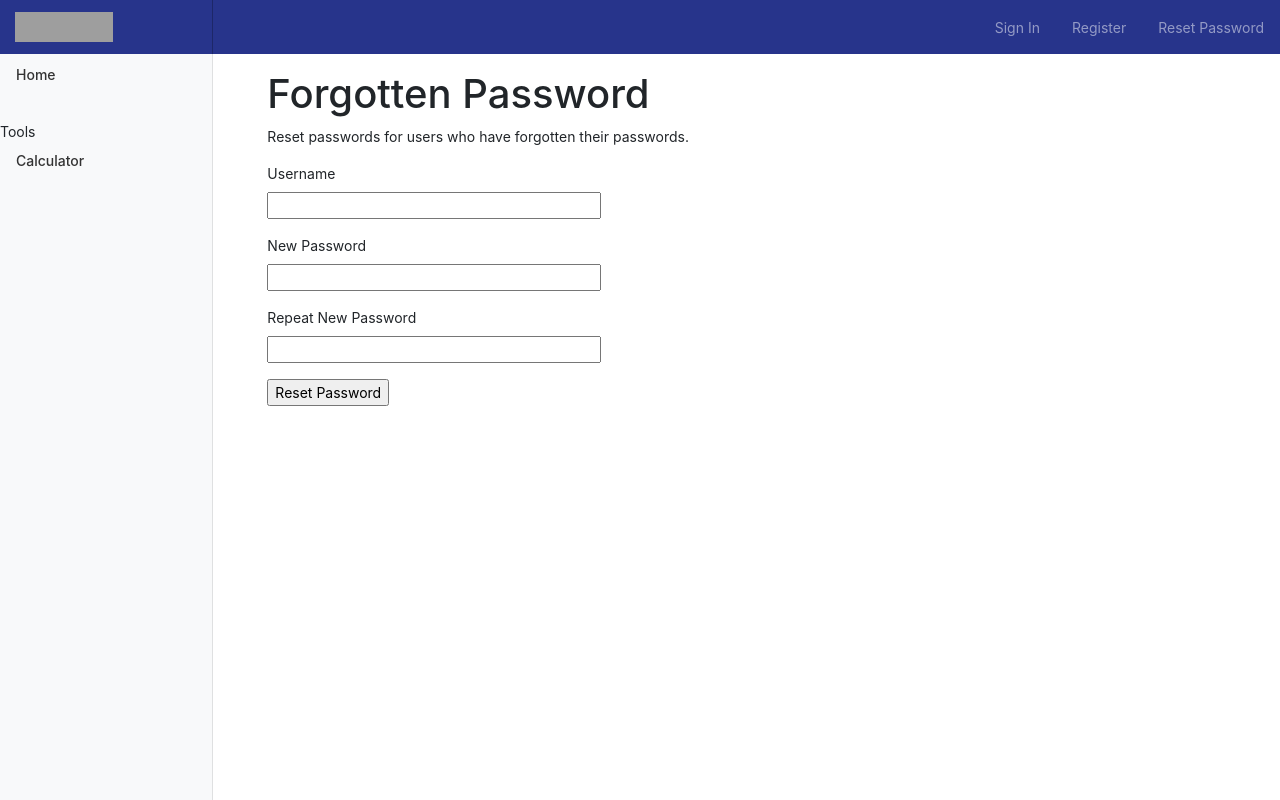
After one commit to deanvains/Modelling-Returns-On-Funds, a Flask app: page /adminreset in a window 1280 px wide. The commit adds this page. Run offline with Flask 2, Linux system fonts and the light colour scheme; some libraries are stand-ins or nearby versions; grey boxes are pictures that could not be loaded.

Commit message:
Admin forgotten password

```diff
--- a/app/forms.py
+++ b/app/forms.py
@@ -48,10 +48,17 @@ class RegistrationForm(FlaskForm):
 
 class ResetPassword(FlaskForm):
 	username = StringField('Username', validators=[DataRequired()])
-	currentPassword = PasswordField('Old Password', validators=[DataRequired()])
+	currentPassword = PasswordField('Current Password', validators=[DataRequired()])
 	newPassword = PasswordField('New Password', validators=[DataRequired()])
 	newPassword2 = PasswordField('Repeat New Password', validators=[DataRequired(), EqualTo('newPassword')])
-	submit = SubmitField('Register')
+	submit = SubmitField('Reset Password')
+
+
+class ForgottenPassword(FlaskForm):
+	username = StringField('Username', validators=[DataRequired()])
+	newPassword = PasswordField('New Password', validators=[DataRequired()])
+	newPassword2 = PasswordField('Repeat New Password', validators=[DataRequired(), EqualTo('newPassword')])
+	submit = SubmitField('Reset Password')
 
 
 class InterestRatesForm(FlaskForm):
--- a/app/routes.py
+++ b/app/routes.py
@@ -1,7 +1,7 @@
 from flask import render_template, flash, redirect, url_for, request, make_response
 from flask_login import current_user, login_user, logout_user, login_required
 from app.models import User, InterestRates, expected
-from app.forms import calculationForm, LoginForm, RegistrationForm, InterestRatesForm, RemovalForm, makeAdmin, ResetPassword
+from app.forms import calculationForm, LoginForm, RegistrationForm, InterestRatesForm, RemovalForm, makeAdmin, ResetPassword, ForgottenPassword
 from app import app, db
 from werkzeug.urls import url_parse
 from calculations.ClassH import classH
@@ -164,6 +164,9 @@ def reset():
 	form = ResetPassword()
 	if form.validate_on_submit():
 		user = User.query.filter_by(username=form.username.data).first()
+		if user is None or not user.check_password(form.currentPassword.data):
+			flash('Invalid username or current password')
+			return redirect(url_for('reset'))
 		user.set_password(form.newPassword.data)
 		db.session.commit()
 		return redirect(url_for('signin'))
@@ -197,10 +200,19 @@ def admin():
 def makeadmin():
     form = makeAdmin()
     if form.validate_on_submit():
-
         temp = User.query.get(form.adminid.data)
         temp.admin = True
         db.session.add(temp)
         db.session.commit()
         return redirect(url_for('makeadmin'))
     return render_template('makeadmin.html', title='Make Admin', form=form)
+
+@app.route('/adminreset', methods=['GET', 'POST'])
+def adminreset():
+	form = ForgottenPassword()
+	if form.validate_on_submit():
+		user = User.query.filter_by(username=form.username.data).first()
+		user.set_password(form.newPassword.data)
+		db.session.commit()
+		return redirect(url_for('homepage'))
+	return render_template('adminreset.html', title='Forgotten Password', form=form)
--- /dev/null
+++ b/app/templates/adminreset.html
@@ -0,0 +1,35 @@
+{% extends "base.html" %} {% block content %}
+<main role="main" class="col-md-9 ml-sm-auto col-lg-10 px-4">
+    <div class="signin container-fluid">
+        <div class="col-lg-10"></div>
+        <div class="col-lg-10">
+            <div class="special">
+                <br>
+                <h1>Forgotten Password</h1>
+            </div>
+
+			<div>
+                <p> Reset passwords for users who have forgotten their passwords. </p>
+            </div>
+
+			<form action="" method="post" novalidate>
+                {{ form.hidden_tag() }}
+                <p>
+                    {{ form.username.label }}<br> {{ form.username(size=32) }}<br> {% for error in form.username.errors %}
+                    <span style="color: red;">[{{ error }}]</span> {% endfor %}
+                </p>
+                <p>
+                    {{ form.newPassword.label }}<br> {{ form.newPassword(size=32) }}<br> {% for error in form.newPassword.errors %}
+                    <span style="color: red;">[{{ error }}]</span> {% endfor %}
+                </p>
+                <p>
+                    {{ form.newPassword2.label }}<br> {{ form.newPassword2(size=32) }}<br> {% for error in form.newPassword2.errors %}
+                    <span style="color: red;">[{{ error }}]</span> {% endfor %}
+                </p>
+                <p>{{ form.submit() }}</p>
+            </form>
+        </div>
+        <div class="col-lg-4"></div>
+    </div>
+</main>
+{% endblock %}
--- a/app/templates/base.html
+++ b/app/templates/base.html
@@ -94,6 +94,14 @@
                             </a>
                         </li>
                     </ul>
+
+					<ul class="nav flex-column mb-2 ">
+                        <li class="nav-item ">
+                            <a class="nav-link " href="{{ url_for('adminreset')}}">
+                                <span data-feather="file-text "></span> Forgotten Password
+                            </a>
+                        </li>
+                    </ul>
                     {% endif %}
                 </div>
             </nav>
```
Also changed, not shown: app.db.
